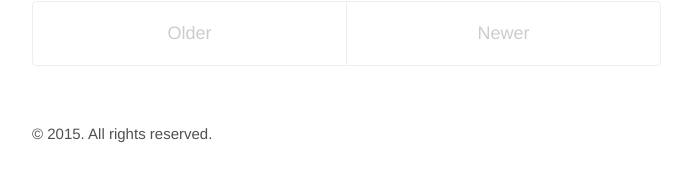
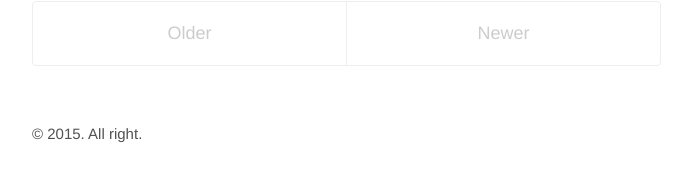
Before and after one commit to WenboYang/WenboYang.github.io, a Jekyll site: the page built from index.html, in a window 1280 px wide and 900 px high, scrolled down 4478 px. Shown: the part 717-897 px from the top of the window, without its empty margins (293-985 px from the left). Built offline with Jekyll 4.4.1, drawn with Linux system fonts in a browser that asks for light colours; Markdown is read by kramdown in place of the engine named in the settings; the list of posts is cut into pages by our own code.

Commit message:
Update default.html

```diff
--- a/_layouts/default.html
+++ b/_layouts/default.html
@@ -23,7 +23,7 @@
 
       <footer class="footer">
         <small>
-          &copy; <time datetime="{{ site.time | date_to_xmlschema }}">{{ site.time | date: '%Y' }}</time>. All rights reserved.
+          &copy; <time datetime="{{ site.time | date_to_xmlschema }}">{{ site.time | date: '%Y' }}</time>. All right.
         </small>
       </footer>
     </div>
```
